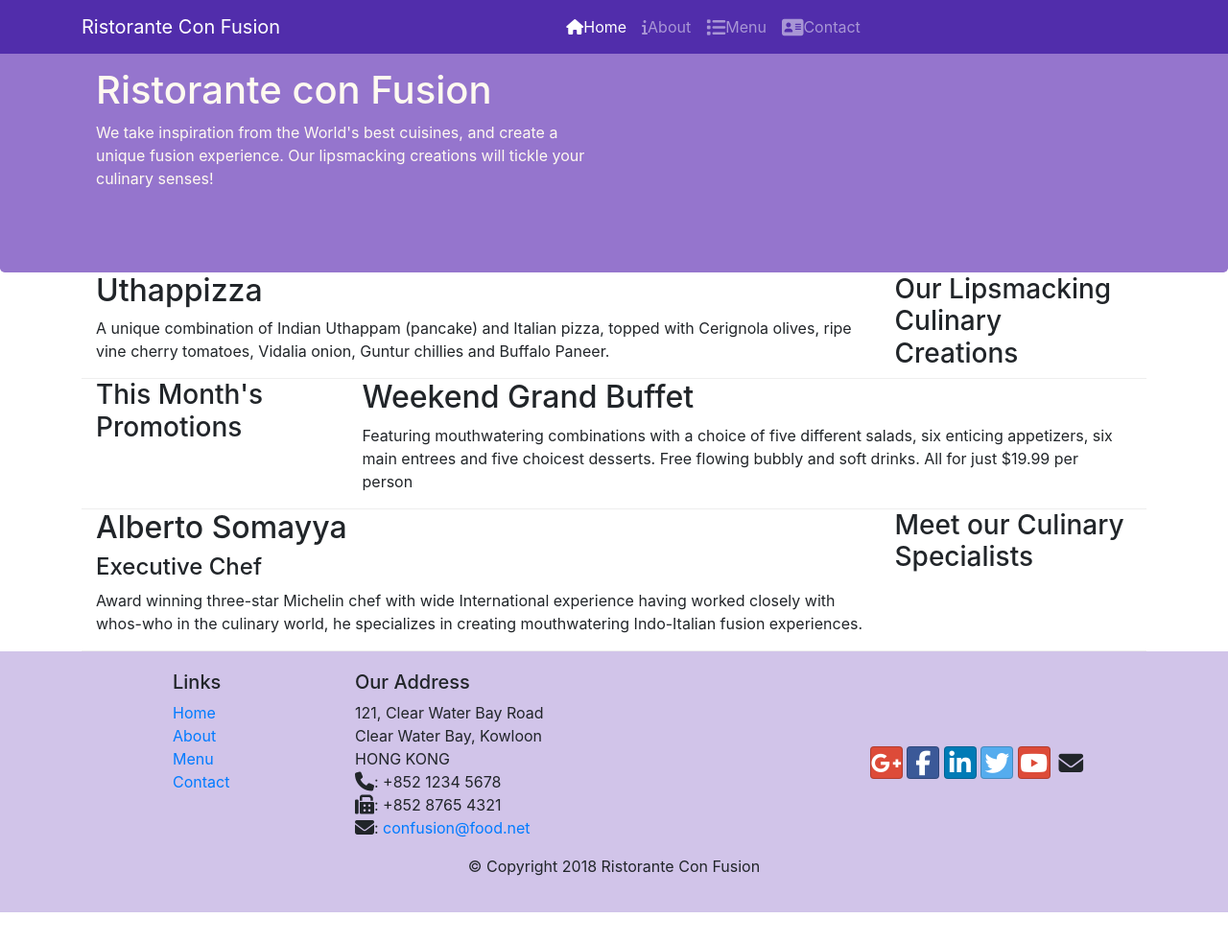
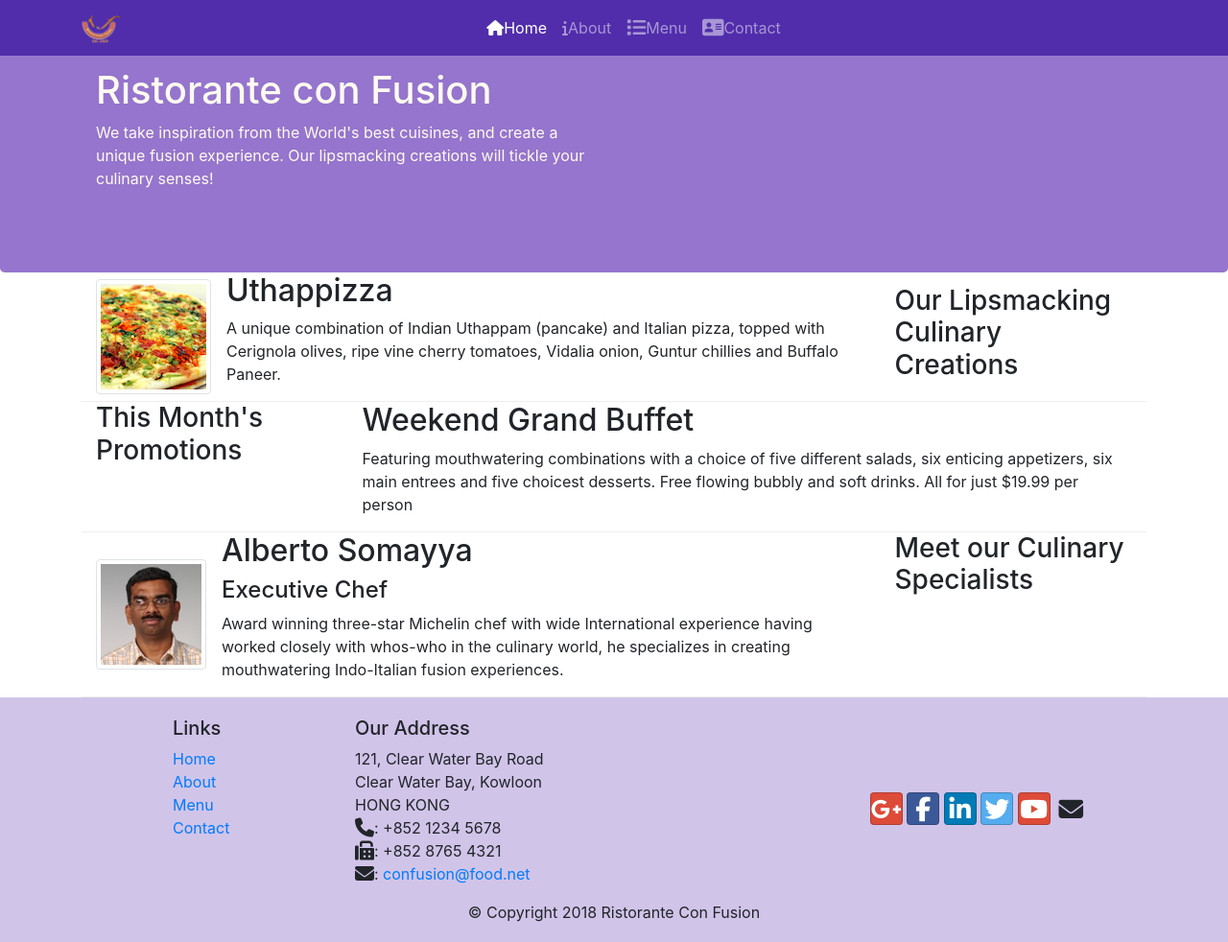
Before and after one commit to 4nkitS/Front-End-Web-UI-Frameworks-and-Tools-, a plain HTML site: page Coursera/Bootstrap4/conFusion/index.html in a window 1280 px wide. Shown: the whole page at 96% size. Before the commit the page ends 951 px from the top, so only its background shows below. Drawn offline with nearby package versions, Linux system fonts and the light colour scheme.

Commit message:
Images and media

```diff
--- a/Coursera/Bootstrap4/conFusion/index.html
+++ b/Coursera/Bootstrap4/conFusion/index.html
@@ -23,7 +23,7 @@
                 <span class="navbar-toggler-icon"></span>
             </button>
             <div class="collapse navbar-collapse" id="Navbar">
-                <a class="navbar-brand mr-auto" href="./aboutus.html">Ristorante Con Fusion</a>
+                <a class="navbar-brand mr-auto" href="./aboutus.html"><img src="img/logo.png" height="30" width="41"></a>
                 <ul class="navbar-nav mr-auto">
                     <li class="nav-item active"><a class="nav-link" href="./index.html"><span class="fa fa-home"></span>Home</a></li>
                     <li class="nav-item"><a class="nav-link" href="./aboutus.html"><span class="fa fa-info"></span>About</a></li>
@@ -53,8 +53,13 @@
                 <h3>Our Lipsmacking Culinary Creations</h3>
             </div>
             <div class="col-12 col-sm order-sm-first col-md">
-                <h2>Uthappizza</h2>
-                <p>A unique combination of Indian Uthappam (pancake) and Italian pizza, topped with Cerignola olives, ripe vine cherry tomatoes, Vidalia onion, Guntur chillies and Buffalo Paneer.</p>
+                <div class="media">
+                    <img class="d-flex mr-3 img-thumbnail align-self-center" src="img/uthappizza.png" alt="uthapizza">
+                    <div class="media-body">
+                        <h2 class="mt-0">Uthappizza</h2>
+                        <p>A unique combination of Indian Uthappam (pancake) and Italian pizza, topped with Cerignola olives, ripe vine cherry tomatoes, Vidalia onion, Guntur chillies and Buffalo Paneer.</p>
+                    </div>
+                </div>
             </div>
         </div>
 
@@ -74,9 +79,15 @@
                 <h3>Meet our Culinary Specialists</h3>
             </div>
             <div class="col-12 col-sm order-sm-first col-md">
-                <h2>Alberto Somayya</h2>
-                <h4>Executive Chef</h4>
-                <p class="d-none d-sm-block">Award winning three-star Michelin chef with wide International experience having worked closely with whos-who in the culinary world, he specializes in creating mouthwatering Indo-Italian fusion experiences. </p>
+                <div class="media">
+                    <img class="d-flex mr-3 img-thumbnail align-self-center" src="img/alberto.png" alt="uthapizza">
+                    <div class="media-body">
+                        <h2>Alberto Somayya</h2>
+                        <h4>Executive Chef</h4>
+                        <p class="d-none d-sm-block">Award winning three-star Michelin chef with wide International experience having worked closely with whos-who in the culinary world, he specializes in creating mouthwatering Indo-Italian fusion experiences. </p>
+                    </div>
+                </div>
+
             </div>
         </div>
     </div>
```
Also changed, not shown: Coursera/Bootstrap4/conFusion/aboutus.html (+3 -2 lines), Coursera/Bootstrap4/conFusion/contactus.html (+1 -1 lines), Coursera/Bootstrap4/conFusion/img/alberto.png (added), Coursera/Bootstrap4/conFusion/img/buffet.png (added), Coursera/Bootstrap4/conFusion/img/logo.png (added), Coursera/Bootstrap4/conFusion/img/uthappizza.png (added), 1 other file.
